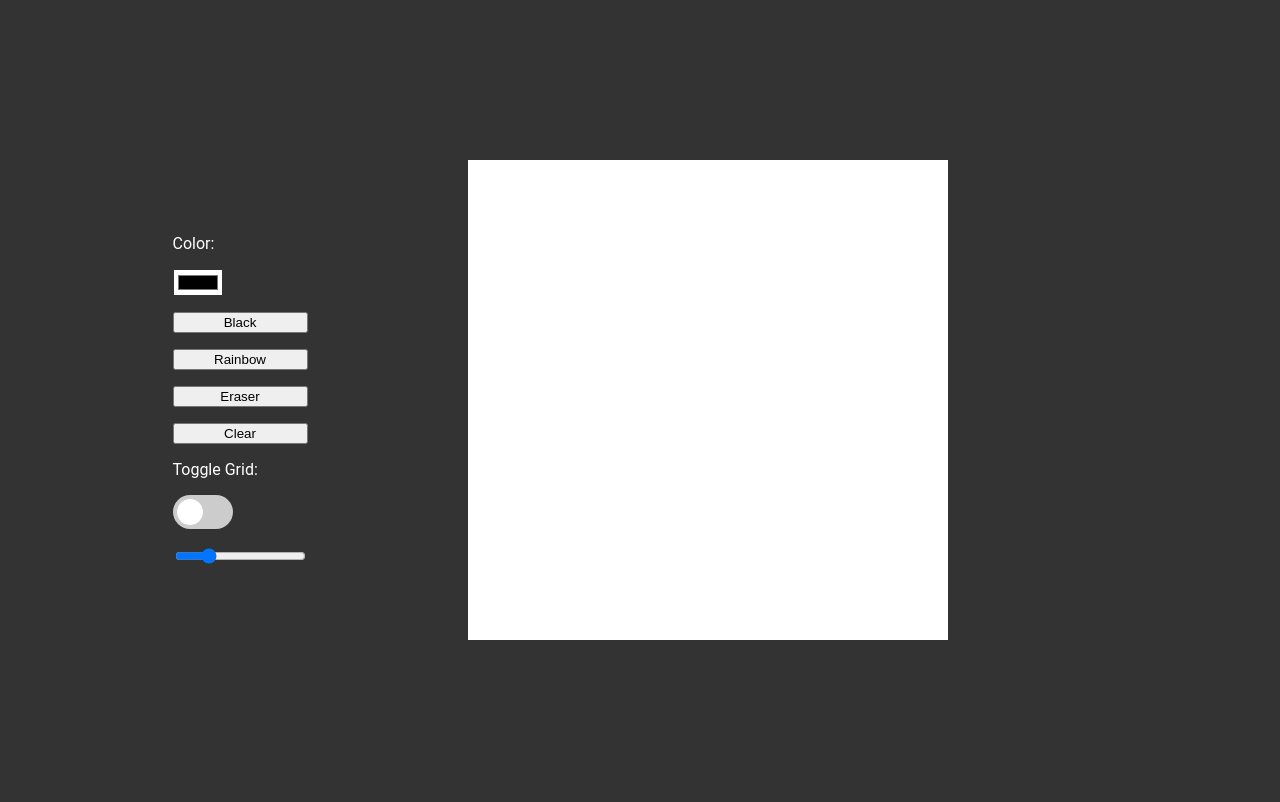
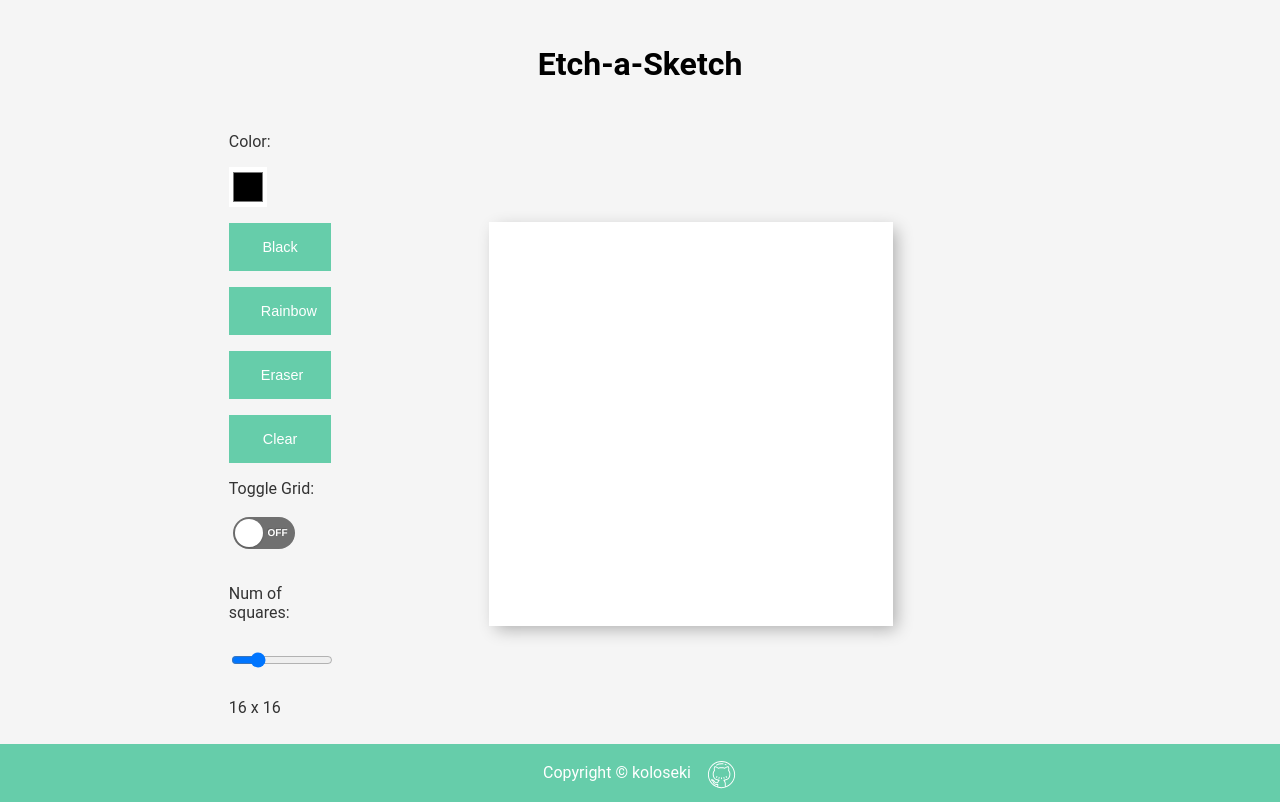
Before and after one commit to koloseki/EtchaSketch, a plain HTML site: page index.html in a window 1280 px wide. Drawn offline with Linux system fonts and the light colour scheme.

Commit message:
Changed visual appearance of the site Added size x size of the board Added Header and footer Hover effects etc

```diff
--- a/index.html
+++ b/index.html
@@ -10,9 +10,11 @@
 </head>
 <body>
 
+    <header>
+        <h1>Etch-a-Sketch</h1>
+    </header>
 
-
-
+    <main>
         <div class="buttons">
             Color:
             <input type="color" id="head" name="head"
@@ -29,25 +31,33 @@
             <button id="reset" onclick="resetBoard()">
                 Clear
             </button>
+
+
+
             Toggle Grid:
-        <label class="switch" >
-            <input type="checkbox" id="checkbox"  onchange="toggleGrid(this)" >
+                <input type="checkbox"  class="toggle"  onchange="toggleGrid(this)" >
                 <span class="slider round"></span>
-        </label>
+
+            Num of squares:
                 <input
                 type="range"
+                class="sliderRange"
                 placeholder="Size of Board"
                 min="2" max="64"
                 value="16"
                 onchange="changeSize(this.value)"
-
                 />
+                <div id="boardSize">16 x 16</div>
         </div>
 
         <div class="board"></div>                   <!--the actual board where the user draws -->
+    </main>
 
 
 
+    <footer>
+        Copyright &copy; koloseki <a class="gitLink"href="https://github.com/koloseki"><img class="imgOfGithub" src="img/icons8-github.svg" height="30vh" width="auto" alt="github_Link"></a>
+    </footer>
 
 
 
--- a/script.js
+++ b/script.js
@@ -23,6 +23,8 @@ function changeSize(input) {
   if (input >= 2 && input <= 64) {
     populateBoard(input);
   }
+
+  document.querySelector("#boardSize").textContent = input + " x " + input;
 }
 
 function colorSquare() {
--- a/style.css
+++ b/style.css
@@ -1,100 +1,219 @@
 body{
-    background-color: #333;
+    background-color: whitesmoke;
     font-family: 'Roboto', sans-serif;
     font-size: 16px;
-    color: #fff;
+    color: #333;
     margin: 0;
     padding: 0;
     display: flex;
+    flex-direction: column;
+    justify-content: center;
+    height:100%;
+    overflow: hidden;
+}
+
+header{
+    display: flex;
     flex-direction: row;
     justify-content: center;
+    align-items: center;
+    background-color: whitesmoke;
+    padding-top: 3vh;
+    color: black;
+    height: 10vh;
 }
 
+
+
+main{
+  display: flex;
+  flex-direction: row;
+  justify-content: center;
+  margin: 0;
+  height: 80vh;
+
+}
+
+input{
+  background-color: #fff;
+  color: #333;
+  border: none;
+  width: 3vw;
+  height: 5vh;
+  cursor: pointer;
+}
+
+
+
+.buttons{
+  display: flex;
+  flex-direction: column;
+  justify-content: center;
+  gap: 2vh;
+  width: 8vw;
+
+}
+
+.sliderRange{
+  width: 8vw;
+  background-color: mediumaquamarine;
+  overflow: hidden;
+  cursor: pointer;
+}
+
+button{
+  background-color: mediumaquamarine;
+  border: none;
+  color: white;
+  padding: 1rem 2rem;
+  text-align: center;
+  text-decoration: none;
+  display: inline-block;
+  font-size: 0.9rem;
+  cursor: pointer;
+}
+
+button:hover{
+  background-color: #333;
+  transition: 0.3s;
+}
+
+
+button:focus{
+  background-color: #333;
+  transition: 0.3s;
+}
+
+#reset:hover{
+  background-color: #333;
+}
+
+
+#reset:focus{
+  background-color: mediumaquamarine;
+}
+
+footer{
+  display: flex;
+  flex-direction: row;
+  justify-content: center;
+  align-items: center;
+  margin-bottom: 0;
+  background-color: mediumaquamarine;
+  padding: 0.3rem;
+  gap: 1rem;
+  color: white;
+  height: 6vh;
+}
 
 .board{
   display: grid;
   align-self: center;
   margin: 10rem;
   grid-template: repeat(50, 16px);
-  height:60vh;
-  width:60vh;
-}
-
-.buttons{
-  display: flex;
-  flex-direction: column;
-  justify-content: center;
-  gap: 2vh;
+  height:50vh;
+  width:50vh;
+  box-shadow: inset 0 -3em 3em rgba(0, 0, 0, 0.1), 0 0 0 2px rgb(255, 255, 255),
+  0.3em 0.3em 1em rgba(0, 0, 0, 0.3);
 }
 
 
-input{
-    background-color: #fff;
-    color: #333;
-    border: 0.2px solid #333;
+
+
+
+
+/*toggle switch*/
+
+.toggle {
+  -webkit-appearance: none;
+  -moz-appearance: none;
+  appearance: none;
+  width: 62px;
+  height: 32px;
+  display: inline-block;
+  position: relative;
+  border-radius: 50px;
+  overflow: hidden;
+  outline: none;
+  border: none;
+  cursor: pointer;
+  background-color: #707070;
+  transition: background-color ease 0.3s;
 }
 
-/*slider section to look at */
-
-/* The switch - the box around the slider */
-.switch {
-  position: relative;
-  display: inline-block;
-  width: 60px;
-  height: 34px;
+.toggle:before {
+  content: "on off";
+  display: block;
+  position: absolute;
+  z-index: 2;
+  width: 28px;
+  height: 28px;
+  background: #fff;
+  left: 2px;
+  top: 2px;
+  border-radius: 50%;
+  font: 10px/28px Helvetica;
+  text-transform: uppercase;
+  font-weight: bold;
+  text-indent: -22px;
+  word-spacing: 37px;
+  color: #fff;
+  text-shadow: -1px -1px rgba(0,0,0,0.15);
+  white-space: nowrap;
+  box-shadow: 0 1px 2px rgba(0,0,0,0.2);
+  transition: all cubic-bezier(0.3, 1.5, 0.7, 1) 0.3s;
 }
 
-/* Hide default HTML checkbox */
-.switch input {
-  opacity: 0;
-  width: 0;
-  height: 0;
+.toggle:checked {
+  background-color: mediumaquamarine;
 }
 
-/* The slider */
-.slider {
-  position: absolute;
-  cursor: pointer;
-  top: 0;
-  left: 0;
-  right: 0;
-  bottom: 0;
-  background-color: #ccc;
-  -webkit-transition: .4s;
-  transition: .4s;
+.toggle:checked:before {
+  left: 32px;
 }
 
-.slider:before {
-  position: absolute;
-  content: "";
-  height: 26px;
-  width: 26px;
-  left: 4px;
-  bottom: 4px;
-  background-color: white;
-  -webkit-transition: .4s;
-  transition: .4s;
+
+/*github spin*/
+
+.gitLink{
+  margin-top: 1vh;
 }
 
-input:checked + .slider {
-  background-color: #2196F3;
+
+.imgOfGithub{
+  transition: transform .7s ease-in-out;
 }
 
-input:focus + .slider {
-  box-shadow: 0 0 1px #2196F3;
+.imgOfGithub:hover{
+  transform: rotate(360deg);
+
 }
 
-input:checked + .slider:before {
-  -webkit-transform: translateX(26px);
-  -ms-transform: translateX(26px);
-  transform: translateX(26px);
+
+/*to add */
+/*media queries*/
+
+@media screen and (max-width: 768px) {
+
+
+  body{
+    overflow: auto;
+  };
+
+
+
+
+  main{
+    flex-direction: column;
+    height: 100%;
+  }
+
+  .buttons{
+    flex-direction: row;
+    justify-content: center;
+    flex-wrap: wrap;
+
+  }
+
+
 }
-
-/* Rounded sliders */
-.slider.round {
-  border-radius: 34px;
-}
-
-.slider.round:before {
-  border-radius: 50%;
-}
```
Also changed, not shown: img/icons8-github.svg (added). Lines whose indentation alone changed are shown as unchanged.
